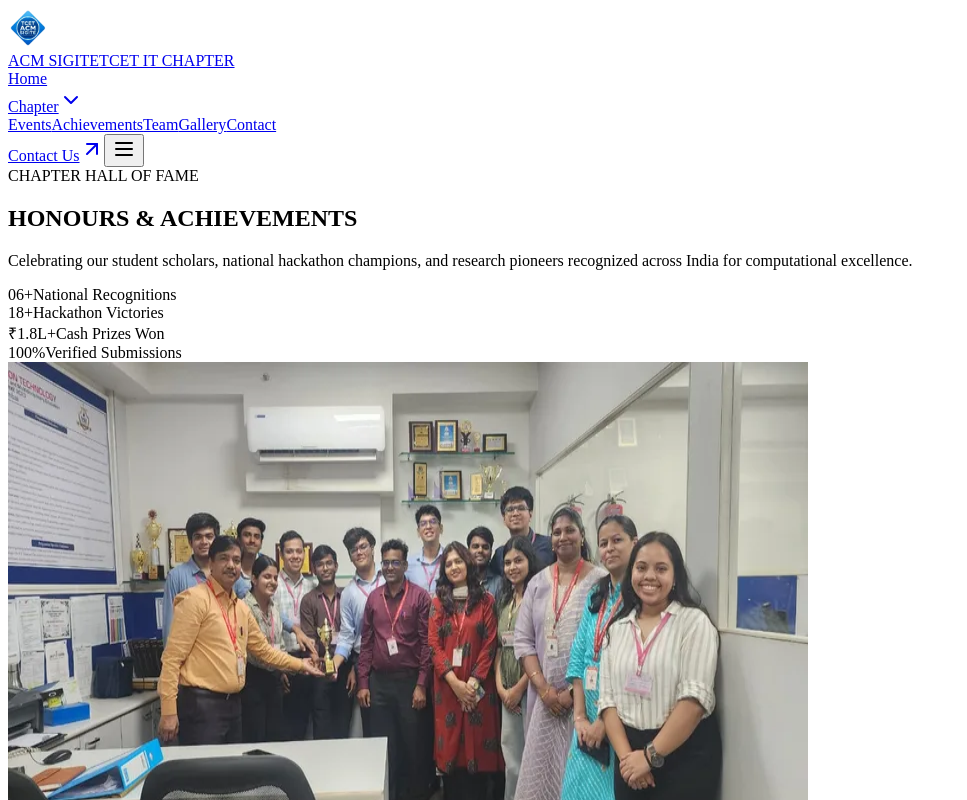
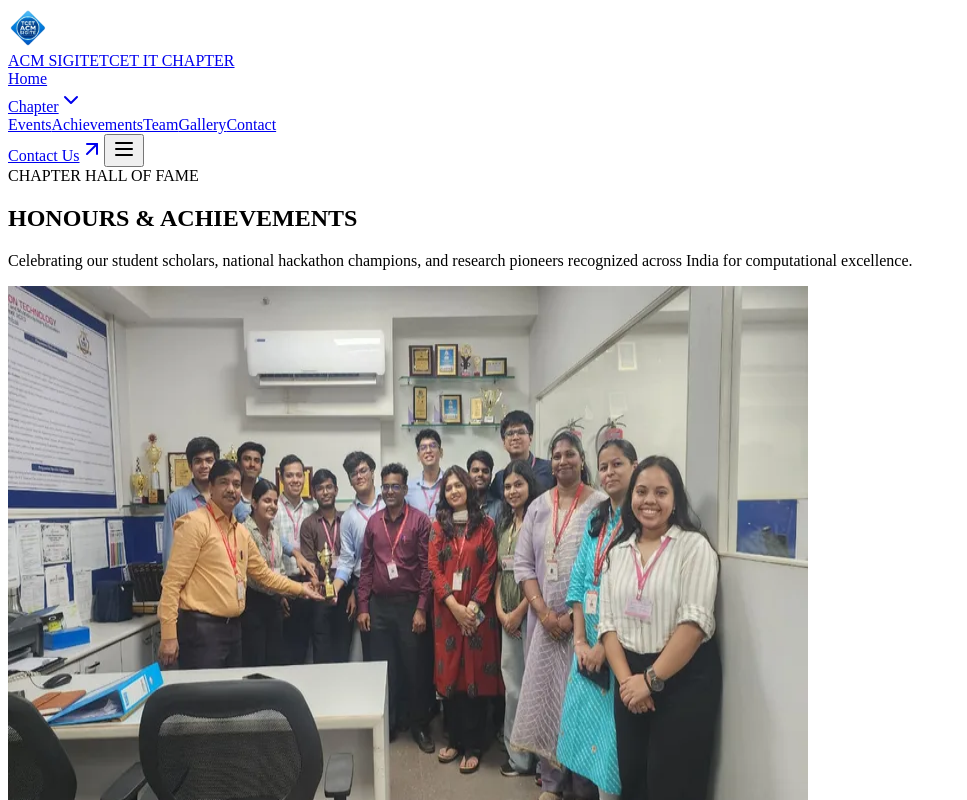
Before and after one commit to adarsh-web27/tcet-acm-new-website, a React (Vite) app: page /achievements in a window 1280 px wide. Shown: the top 800 px of the page, without its empty margins (0-967 px from the left). Built offline with nearby package versions, Linux system fonts and the light colour scheme; the HTML template or start-up script is replaced by a standard one.

Commit message:
style(achievements): remove highlight metric boxes from achievements header

```diff
--- a/src/pages/Achievements.jsx
+++ b/src/pages/Achievements.jsx
@@ -14,18 +14,11 @@
 export default function Achievements() {
   const achievements = achievementsData;
 
-  const stats = [
-    { label: "National Recognitions", value: "06+" },
-    { label: "Hackathon Victories", value: "18+" },
-    { label: "Cash Prizes Won", value: "₹1.8L+" },
-    { label: "Verified Submissions", value: "100%" }
-  ];
-
   return (
     <section id="achievements" className="py-28 px-4 sm:px-6 md:px-8 max-w-7xl mx-auto relative overflow-hidden font-sans">
 
       {/* Header */}
-      <div className="flex flex-col items-center text-center space-y-4 mb-20 relative z-10">
+      <div className="flex flex-col items-center text-center space-y-4 mb-12 sm:mb-16 relative z-10">
         <motion.span
           initial={{ opacity: 0, y: 15 }}
           whileInView={{ opacity: 1, y: 0 }}
@@ -54,33 +47,6 @@
         >
           Celebrating our student scholars, national hackathon champions, and research pioneers recognized across India for computational excellence.
         </motion.p>
-
-        {/* Quick Highlights Strip */}
-        <motion.div
-          initial={{ opacity: 0, y: 20 }}
-          whileInView={{ opacity: 1, y: 0 }}
-          viewport={{ once: true }}
-          transition={{ delay: 0.3 }}
-          className="grid grid-cols-2 sm:grid-cols-4 gap-3 sm:gap-4 w-full max-w-4xl pt-4"
-        >
-          {stats.map((st, idx) => {
-            const statColors = ['text-[#1D4ED8]', 'text-[#D97706]', 'text-[#059669]', 'text-[#7C3AED]'];
-            const colorClass = statColors[idx % statColors.length];
-            return (
-              <div
-                key={st.label}
-                className="p-4 sm:p-5 rounded-2xl bg-white/95 border-2 border-[#93C5FD] shadow-md flex flex-col items-center justify-center text-center space-y-1 hover:border-[#1D4ED8]/40 hover:-translate-y-0.5 transition-all"
-              >
-                <span className={`font-display font-black text-2xl sm:text-3xl ${colorClass}`}>
-                  {st.value}
-                </span>
-                <span className="font-mono text-[10px] sm:text-xs font-bold text-[#1E40AF] uppercase tracking-wider">
-                  {st.label}
-                </span>
-              </div>
-            );
-          })}
-        </motion.div>
       </div>
 
       {/* Dynamic Alternating Timeline Showcase */}
```
